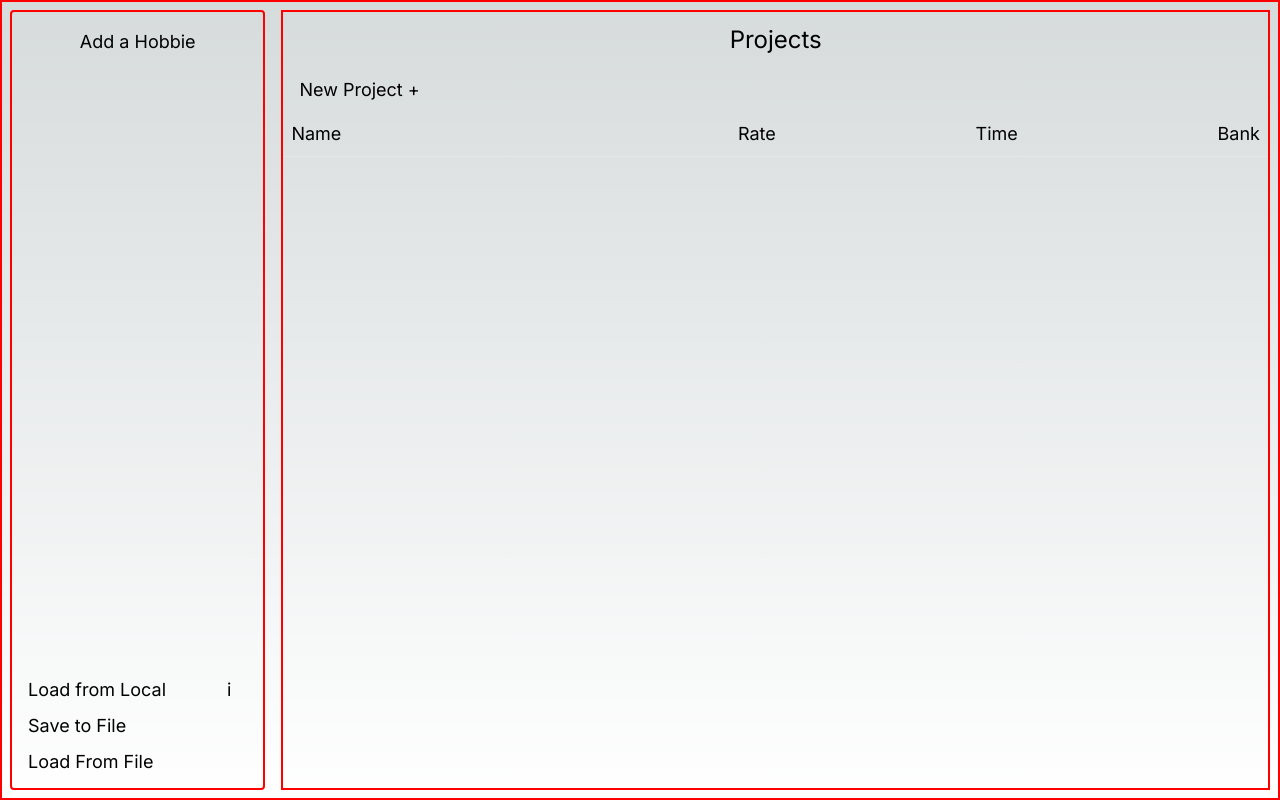
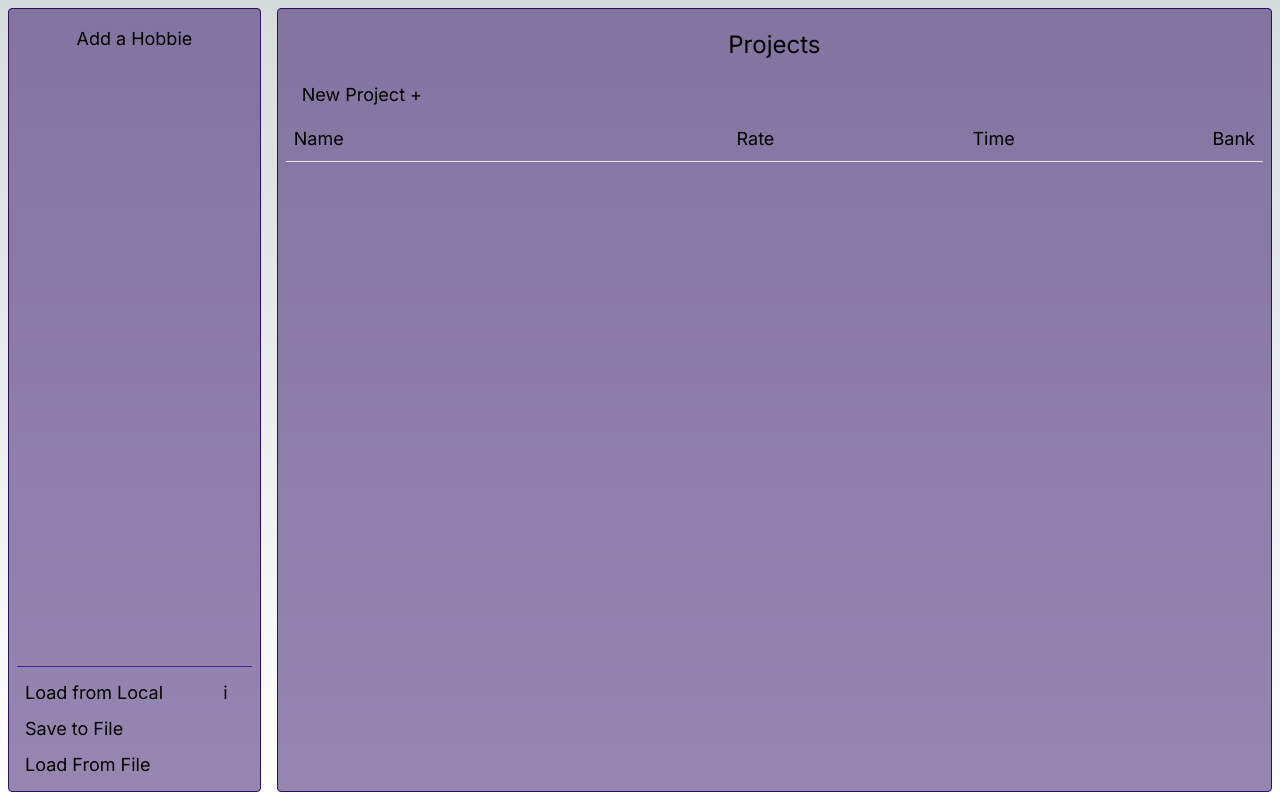
Before and after one commit to pramza427/hobby-bank, a Next.js app: page / in a window 1280 px wide. Built offline with nearby package versions, Linux system fonts and the light colour scheme.

Commit message:
Redesign

```diff
--- a/src/app/page.tsx
+++ b/src/app/page.tsx
@@ -86,7 +86,7 @@ export default function Home() {
     }
 
     return (
-        <main className="debug flex min-h-screen text-lg">
+        <main className="flex min-h-screen text-lg">
             <HobbieList allHobbies={hobbies} setHobbies={setHobbies} currentHobbieID={currentHobbieID} setcurrentHobbieID={setcurrentHobbieID} get={getcurrentHobbieID} />
             <ProjectList allHobbies={hobbies} setHobbies={setHobbies} currentProjectID={currentProjectID} setcurrentProjectID={setcurrentProjectID} getHobbie={getcurrentHobbieID}  />
 
@@ -103,12 +103,13 @@ function HobbieButton({ currentHobbieID, setcurrentHobbieID, hobbie, allHobbies,
         if (window.confirm("Delete " + hobbie.title + "?")) {
             let filteredHobbies = allHobbies.filter((h: any) => h.id != hobbie.id);
             setHobbies(filteredHobbies);
+            window.localStorage.setItem("hobbies", JSON.stringify(filteredHobbies));
         }
     }
     const totalTime = hobbie.projects.reduce((total, project) => total + project.time, 0)
-    const isSelected = (currentHobbieID == hobbie.id) ? " bg-midnight " : " hover:bg-metal "
+    const isSelected = (currentHobbieID == hobbie.id) ? " bg-violet-900 " : " hover:bg-metal "
     return (
-        <div className={" group p-1 rounded hover:cursor-pointer " + isSelected}
+        <div className={"group p-1 rounded hover:cursor-pointer " + isSelected}
             onClick={clickHandle} >
             <div>{hobbie.title}</div>
             <div className="flex justify-between w-full">
@@ -132,7 +133,7 @@ function HobbieList({ allHobbies, setHobbies, currentHobbieID, setcurrentHobbieI
     let hobbieList;
     if (allHobbies.length != 0) {
         hobbieList = allHobbies.map(hobbie =>
-            <div
+            <div className="border-b border-violet-950"
                 key={hobbie.id}>
                 <HobbieButton currentHobbieID={currentHobbieID} setcurrentHobbieID={setcurrentHobbieID} hobbie={hobbie} allHobbies={allHobbies} setHobbies={setHobbies} />
             </div>)
@@ -152,7 +153,7 @@ function HobbieList({ allHobbies, setHobbies, currentHobbieID, setcurrentHobbieI
     let hobbieForm = addingHobbie ? <AddHobbie toggleAddingHobbie={toggleAddingHobbie} currentHobbieID={currentHobbieID} allHobbies={allHobbies} setHobbies={setHobbies} /> : <div />
 
     return (
-        <div className="w-1/4 debug p-2 m-2 border border-gray-300 flex flex-col rounded">
+        <div className="w-1/4 p-2 m-2 border border-violet-950 bg-violet-950 bg-opacity-50 flex flex-col rounded">
             <div className="p-2 rounded text-center hover:bg-metal hover:cursor-pointer"
                 onClick={toggleAddingHobbie}>
                 Add a Hobbie
@@ -161,7 +162,7 @@ function HobbieList({ allHobbies, setHobbies, currentHobbieID, setcurrentHobbieI
             <div className="flex flex-col">
                 {hobbieList}
             </div>
-            <div className="flex-grow"></div>
+            <div className="flex-grow border-b border-violet-900 mb-2"></div>
             <div className="mx-1 p-1 hover:cursor-pointer hover:bg-metal rounded flex justify-between z-1"
                 onClick={getHobbiesFromLocal}>
                 Load from Local
@@ -325,18 +326,18 @@ function ProjectItem({ allHobbies, setcurrentProjectID, project, currentProjectI
     let expensesExtentionDiv = <div></div>;
     if (iscurrentProjectID) {
         lowerSection = <ProjectDetails allHobbies={allHobbies} project={project} isRunning={isRunning} startTiming={start} stopTiming={pause} totalSeconds={totalSeconds} setEditing={setEditing} showExpenses={showExpenses}  setShowExpenses={setShowExpenses} />
-        selectedClass = "bg-midnight "
+        selectedClass = "bg-violet-950 "
     }
     else {
         lowerSection = <div></div>
         selectedClass = "hover:bg-metal "
     }
-    if (iscurrentProjectID && showExpenses) { expensesExtentionDiv = <div className="-z-10 absolute bg-midnight h-full w-5 -right-5 top-0"></div> }
+    if (iscurrentProjectID && showExpenses) { expensesExtentionDiv = <div className="-z-10 absolute bg-violet-950 h-full w-5 -right-5 top-0"></div> }
     { isRunning ? timingClass = " timing " : "" }
 
     if (editing) {
         return (
-            <div className="p-2 bg-midnight" ref={editingRef }>
+            <div className="p-2 bg-violet-950" ref={editingRef }>
                 <form action={editProject}>
                     <div className="grid grid-cols-4">
                         <input className="bg-slate-800 border border-gray-700" name="title" defaultValue={project.title} onClick={handleFocus}></input>
@@ -408,7 +409,7 @@ function ProjectList({ allHobbies, setHobbies, currentProjectID, setcurrentProje
             <div
                 key={project.id}
                 id={project.id}
-                className=""
+                className="even:bg-violet-950 even:bg-opacity-30"
             >
                 <ProjectItem allHobbies={allHobbies} setcurrentProjectID={setcurrentProjectID} project={project} currentProjectID={currentProjectID} deleteProject={deleteProject} showExpenses={showExpenses} setShowExpenses={setShowExpenses} />
             </div>)
@@ -420,8 +421,8 @@ function ProjectList({ allHobbies, setHobbies, currentProjectID, setcurrentProje
     let projectForm = addingProject ? <AddProject toggleAddingProject={toggleAddingProject} currentHobbieID={currentHobbieID} allHobbies={allHobbies} setHobbies={setHobbies} /> : <div />
     let expenseList = showExpenses ? <ExpenseList currentHobbieID={currentHobbieID} currentProjectID={currentProjectID} setShowExpenses={setShowExpenses} /> : <div />
     return (
-        <div className="flex w-full">
-            <div className="debug w-full m-2">
+        <div className="flex w-full bg-violet-950 m-2 rounded bg-opacity-50 border border-violet-950">
+            <div className="w-full m-2">
                 <div className="flex justify-center">
                     <div className="text-2xl p-3"> Projects </div>
                 </div>
@@ -439,8 +440,11 @@ function ProjectList({ allHobbies, setHobbies, currentProjectID, setcurrentProje
                         <div className="text-right">Time</div>
                         <div className="text-right">Bank</div>
                     </div>
-                    {projectForm}
-                    {projectList}
+                    <div className="overflow-y-auto overflow-x-hidden">
+                        {projectForm}
+                        {projectList}
+                    </div>
+
                 </div>
             </div>
             <div id="expenses"></div>
@@ -570,7 +574,7 @@ function ExpenseList({ currentHobbieID, currentProjectID, setShowExpenses }) {
 
 
     const expensesList = expenses?.map(expense =>
-        <div className="flex justify-between" key={expense.key}>
+        <div className="flex justify-between odd:bg-violet-900 odd:bg-opacity-50 px-2" key={expense.key}>
             <div>
                 {expense.title}
             </div>
@@ -581,7 +585,7 @@ function ExpenseList({ currentHobbieID, currentProjectID, setShowExpenses }) {
     )
 
     return (
-        <div className="w-1/3 p-2 m-2 debug flex flex-col bg-midnight rounded">
+        <div className="w-1/3 p-2 m-2 flex flex-col bg-violet-950 rounded border border-violet-900 z-50">
             <div className="flex">
                 <div className="p-2 px-4 inline-block rounded hover:bg-metal hover:cursor-pointer text-center"
                     onClick={() => setShowExpenses(false)} >
@@ -593,10 +597,10 @@ function ExpenseList({ currentHobbieID, currentProjectID, setShowExpenses }) {
                 </div>
             </div>
             <ExpenseForm addingExpense={addingExpense} setAddingExpense={setAddingExpense} project={project} />
-            <div className="flex-grow">
+            <div className="flex-grow mb-2 border-b border-violet-800">
                 {expensesList}
             </div>
-            <div className="pt-2 border-t border-gray-800">
+            <div>
                 <div className="flex justify-between">
                     <div>Total Banked:</div>
                     <div>{"$" + (project.time / 3600 * project.price).toFixed(2)}</div>
```
